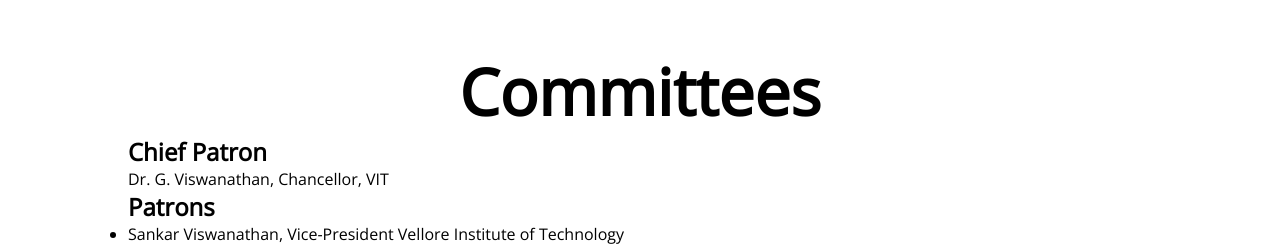
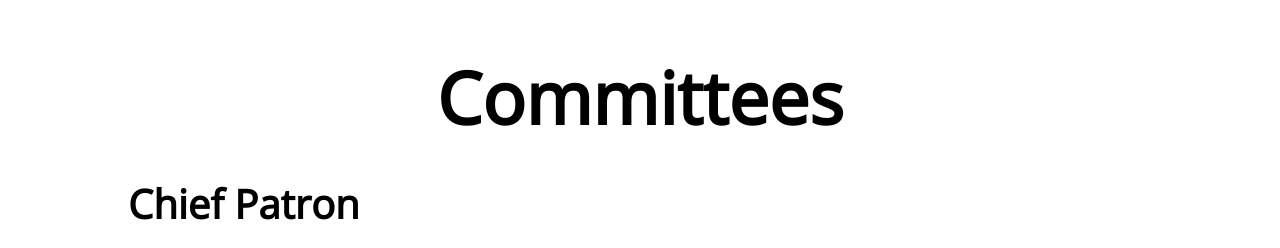
Before and after one commit to shashankgupta3891/conferenceWebsite, a plain HTML site: page index.html in a window 1280 px wide. Shown: the part 713-961 px from the top of the page. Drawn offline with nearby package versions, Linux system fonts and the light colour scheme.

Commit message:
Added Styling to Committee section text

```diff
--- a/index.html
+++ b/index.html
@@ -18,7 +18,7 @@
         <a href="#" target="_blank" rel="noopener noreferrer" class="nav-items" >Special Sessions</a>
         <a href="#" target="_blank" rel="noopener noreferrer" class="nav-items" >Shortlisted Papers</a>
     </nav>
-    <div class="main-board">
+    <section class="main-board">
         <div class="main-board-center-box">
             <div class="main-board-col main-board-col1">
                 <p class="main-board-col1-p1">
@@ -66,7 +66,7 @@
         </div>
 
 
-    </div>
+    </section>
 
     <div class="content">
         <div class="content-center">
--- a/style.css
+++ b/style.css
@@ -152,10 +152,27 @@
 
 .content-heading{
 
-    font-size: 4rem;
+    font-size: 4.5rem;
     font-weight: bold;
     text-align: center;
 }
+
+.content-center>h2{
+    font-weight: bold;
+    font-size: 2.5rem;
+    padding-top: 30px;
+    padding-bottom: 10px;
+}
+
+.content-center>p, .content-center>ul>li{
+    font-weight: bold;
+    font-size: 1.1rem;
+    line-height: 2.1rem;
+    letter-spacing: 0.1rem;
+    /* padding-top: 30px;
+    padding-bottom: 10px; */
+}
+
 .italic{
     font-style: italic;
 }
```
